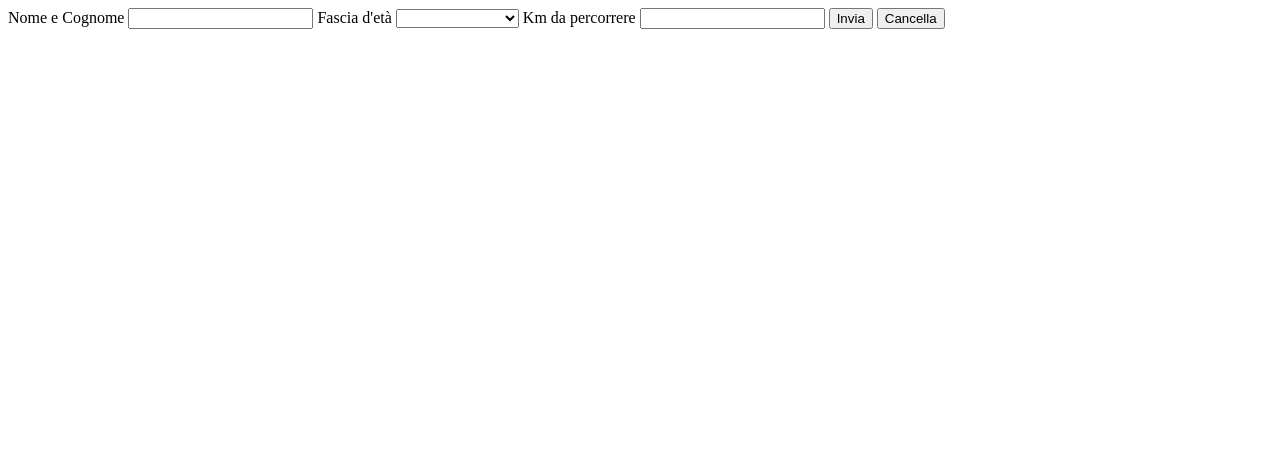
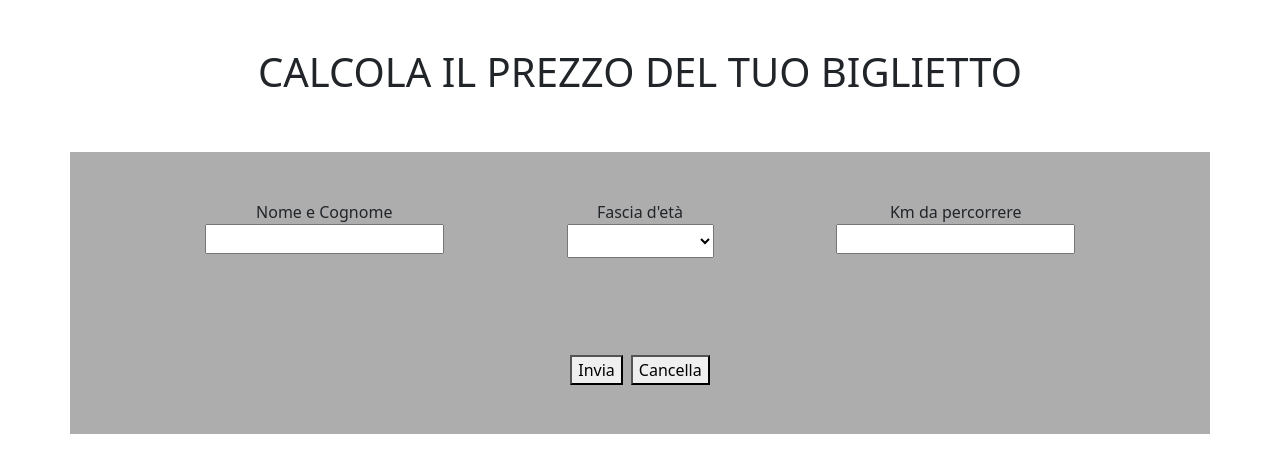
Before and after one commit to silviosalza/js-biglietto-treno-form, a plain HTML site: page index.html in a window 1280 px wide. Drawn offline with nearby package versions, Linux system fonts and the light colour scheme.

Commit message:
style update

```diff
--- a/css/style.css
+++ b/css/style.css
@@ -0,0 +1,5 @@
+
+
+.container{
+    background-color: rgb(173, 173, 173);
+}
--- a/index.html
+++ b/index.html
@@ -5,28 +5,46 @@
     <meta http-equiv="X-UA-Compatible" content="IE=edge">
     <meta name="viewport" content="width=device-width, initial-scale=1.0">
     <link rel="stylesheet" href="css/style.css">
+    <link href="https://cdn.jsdelivr.net/npm/bootstrap@5.3.0-alpha1/dist/css/bootstrap.min.css" rel="stylesheet" integrity="sha384-GLhlTQ8iRABdZLl6O3oVMWSktQOp6b7In1Zl3/Jr59b6EGGoI1aFkw7cmDA6j6gD" crossorigin="anonymous">
     <title>Document</title>
 </head>
 <body>
 
+    <h1 class="text-center py-5">CALCOLA IL PREZZO DEL TUO BIGLIETTO</h1>
 
-    <div>
+    <div class="container">
+
+        <div class="inputs d-flex justify-content-evenly py-5">
+
+            <div class="text-center">
                 <label for="user-name">Nome e Cognome</label>
+                <br>
                 <input type="text" id="user-name">
+            </div>
 
+            <div class="text-center">
                 <label for="user-age">Fascia d'età</label>
-        <select  id="user-age">
+                <br>
+                <select  id="user-age" class="py-1">
                     <option value=""></option>
                     <option value="under18">Meno di 18 anni</option>
                     <option value="adult">Dai 18 ai 65 anni</option>
                     <option value="over65">Più di 65 anni</option>
                 </select>
+            </div>
 
+            <div class="text-center">
                 <label for="distance">Km da percorrere</label>
+                <br>
                 <input type="text" id="distance">
+            </div>
 
-        <button id="submit-btn">Invia</button>
-        <button id="erase-btn">Cancella</button>
+        </div>
+
+        <div class="btn d-flex justify-content-center py-5">
+            <button id="submit-btn" class="mx-1">Invia</button>
+            <button id="erase-btn" class="mx-1">Cancella</button>
+        </div>
     </div>
 
 
```
Lines whose indentation alone changed are shown as unchanged.
